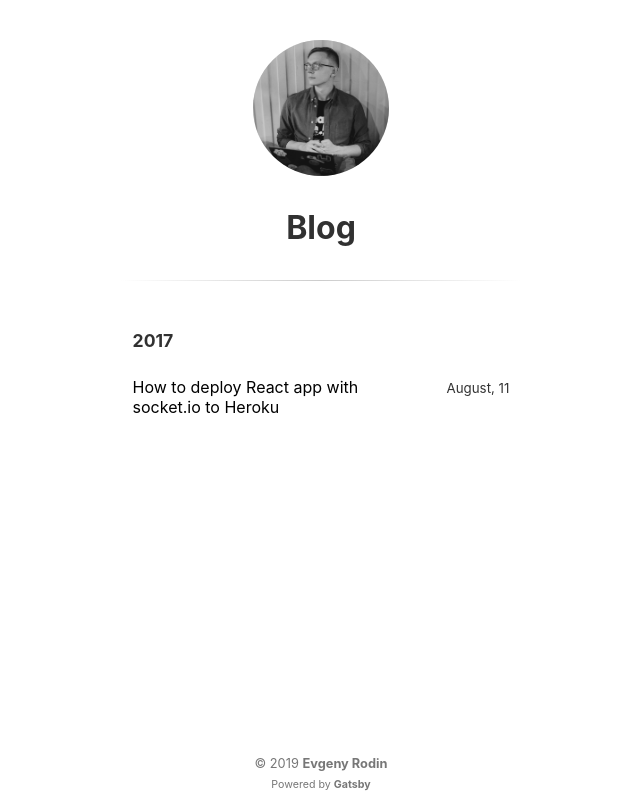
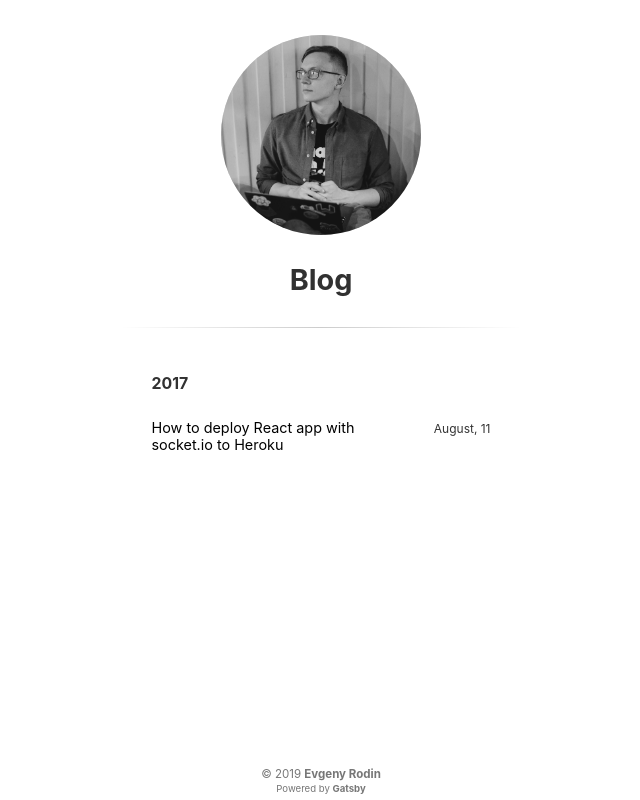
Before and after one commit to eugrdn/me, a Gatsby site: page /blog in a window 1280 px wide. Shown: the whole page, without its empty margins (319-959 px from the left). Built offline with nearby package versions, Linux system fonts and the light colour scheme; Gatsby itself is replaced by a stand-in of ours; a web font is replaced by a local one.

Commit message:
chore(visual): resized photo; fonts, adopt to apple night mode; emoji fixed

```diff
--- a/gatsby-config.js
+++ b/gatsby-config.js
@@ -100,6 +100,14 @@ module.exports = {
       },
     },
     {
+      resolve: 'gatsby-plugin-web-font-loader',
+      options: {
+        google: {
+          families: ['B612 Mono'],
+        },
+      },
+    },
+    {
       resolve: 'gatsby-plugin-react-svg',
       options: {
         rule: {
--- a/package.json
+++ b/package.json
@@ -16,6 +16,7 @@
     "gatsby-plugin-react-svg": "2.1.2",
     "gatsby-plugin-sharp": "2.0.37",
     "gatsby-plugin-styled-components": "3.1.4",
+    "gatsby-plugin-web-font-loader": "1.0.4",
     "gatsby-remark-prismjs": "3.2.9",
     "gatsby-source-filesystem": "2.0.37",
     "gatsby-transformer-remark": "2.3.12",
--- a/src/components/article/index.js
+++ b/src/components/article/index.js
@@ -21,9 +21,9 @@ const Header = styled.div`
   text-align: center;
   margin: 0 auto;
   h1.title {
-    line-height: 1.4rem;
+    line-height: 1.4em;
     text-align: center;
-    font-size: 1.4rem;
+    font-size: 1.4em;
   }
 `;
 
--- a/src/components/footer/index.js
+++ b/src/components/footer/index.js
@@ -33,7 +33,7 @@ export default () => (
 );
 
 const Footer = styled.div`
-  font-size: 0.8rem;
+  font-size: 0.8em;
   text-align: center;
   max-width: 500px;
   margin: 50px auto 5px;
--- a/src/components/header/index.js
+++ b/src/components/header/index.js
@@ -32,13 +32,12 @@ const Header = styled.header`
   text-align: center;
 
   .gatsby-image-wrapper {
-    height: 17vh;
-    width: 17vh;
+    min-width: 200px;
+    height: auto;
   }
 
   a {
     background: #ddd;
-    color: #000;
     text-decoration: none;
     font-weight: 700;
     display: inline-block;
@@ -55,5 +54,6 @@ const Header = styled.header`
   a,
   img {
     border-radius: 50%;
+    border: 0;
   }
 `;
--- a/src/components/home-page/contacts.js
+++ b/src/components/home-page/contacts.js
@@ -30,6 +30,11 @@ const Contacts = styled(Section)`
   a {
     color: #000;
   }
+  @media (prefers-color-scheme: dark) {
+    a {
+      color: #ddd;
+    }
+  }
 `;
 
 const LinkList = styled.div`
--- a/src/components/nav-link/index.js
+++ b/src/components/nav-link/index.js
@@ -16,4 +16,12 @@ export default styled(Link)`
       }
     }
   }
+  @media (prefers-color-scheme: dark) {
+    a {
+      color: #ddd;
+      &:hover {
+        border-color: #ddd;
+      }
+    }
+  }
 `;
--- a/src/components/section/index.js
+++ b/src/components/section/index.js
@@ -31,6 +31,14 @@ export default styled.section`
           }
         }
       }
+      @media (prefers-color-scheme: dark) {
+        a {
+          color: #ddd;
+          &:hover {
+            border-color: #ddd;
+          }
+        }
+      }
     }
   }
 `;
--- a/src/styles/global.js
+++ b/src/styles/global.js
@@ -22,12 +22,10 @@ export default createGlobalStyle`
     margin: 0;
     padding: 0;
     height: 100%;
-    font-family: -apple-system, Consolas, monaco, monospace, BlinkMacSystemFont, 'Segoe UI', Roboto,
+    font-family: -apple-system, 'B612 Mono', Consolas, monaco, monospace, BlinkMacSystemFont, 'Segoe UI', Roboto,
       Helvetica, Arial, sans-serif, 'Apple Color Emoji', 'Segoe UI Emoji', 'Segoe UI Symbol';
-    font-size: 2vh;
   }
   body {
-    line-height: 20px;
     font-weight: normal;
     font-style: normal;
     color: #333333;
@@ -36,32 +34,47 @@ export default createGlobalStyle`
     -webkit-font-smoothing: antialiased;
     -webkit-text-size-adjust: 100%;
   }
+  @media (min-width: 1200px) {
+    body {
+      font-size: 0.9em;
+    }
+  }
+  @media (min-width: 1900px) {
+    body {
+      font-size: 1.5em;
+    }
+  }
+  @media (min-width: 2600px) {
+    body {
+      font-size: 2em;
+    }
+  }
   h1,
   h2,
   h3,
   h4,
   h5,
   h6 {
-    margin-bottom: 1rem;
+    margin-bottom: 1em;
     line-height: 1.25;
     color: #313131;
   }
   h1 {
-    font-size: 2rem;
+    font-size: 2em;
   }
   h2 {
-    margin-top: 1rem;
-    font-size: 1.5rem;
+    margin-top: 1em;
+    font-size: 1.5em;
   }
   h3 {
-    margin-top: 1.5rem;
-    font-size: 1.25rem;
+    margin-top: 1.5em;
+    font-size: 1.25em;
   }
   h4,
   h5,
   h6 {
-    margin-top: 1.1rem;
-    font-size: 1.1rem;
+    margin-top: 1.1em;
+    font-size: 1.1em;
   }
   img {
     max-width: 100%;
@@ -77,6 +90,20 @@ export default createGlobalStyle`
       border: 0;
       border-radius: 5px;
       margin: 30px 0;
+    }
+  }
+  @media (prefers-color-scheme: dark) {
+    body {
+      color: #ddd;
+      background-color: #222;
+    }
+    h1,
+    h2,
+    h3,
+    h4,
+    h5,
+    h6 {
+      color: #ddd;
     }
   }
   mark {
@@ -128,14 +155,14 @@ export default createGlobalStyle`
   pre {
     display: block;
     margin-top: 0;
-    margin-bottom: 1rem;
-    font-size: 0.8rem;
+    margin-bottom: 1em;
+    font-size: 0.8em;
     line-height: 1.4;
     white-space: pre;
     overflow-x: auto;
     background-color: #f9f9f9;
     border: 1px solid #ddd;
-    padding: 1rem;
+    padding: 1em;
     code {
       font-size: 100%;
       color: inherit;
```
Also changed, not shown: src/components/home-page/about.js (+8 -8 lines), src/components/social-link/index.js (+10 -4 lines), 1 other file.
